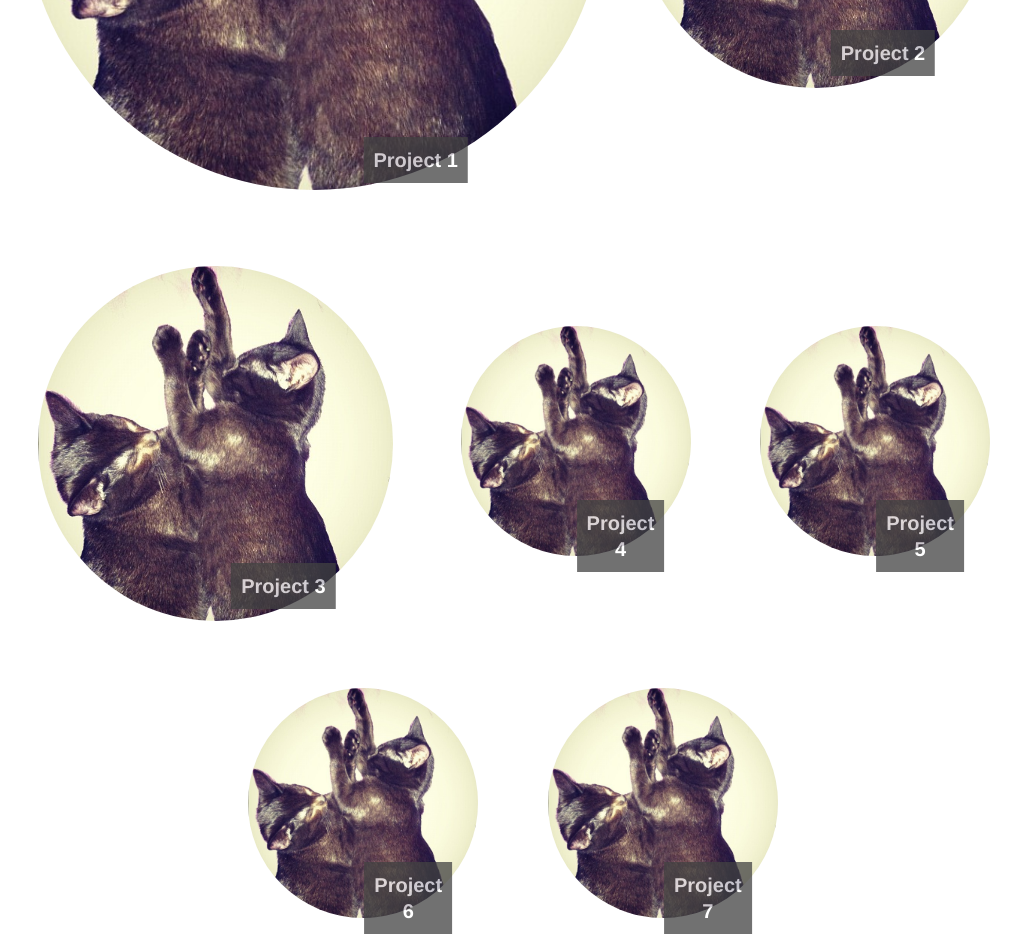
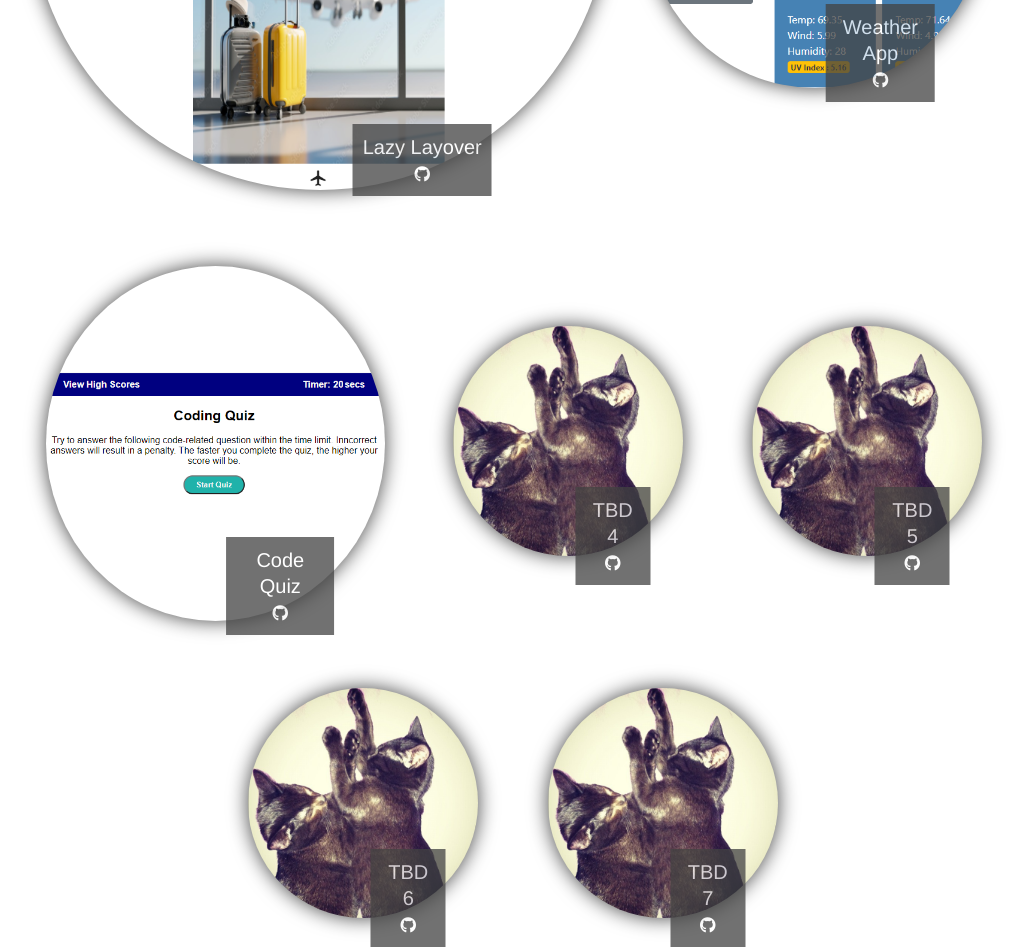
Before and after one commit to cormillionaire/2-Cornelia-Herman-Portfolio, a plain HTML site: page index.html in a window 1280 px wide. Shown: the part 1080-2032 px from the top of the page, without its empty margins (132-1159 px from the left). Drawn offline with Linux system fonts and the light colour scheme.

Commit message:
Added actual links to projects worked on and updated some visual elements based on the look of the project screen shots

```diff
--- a/assets/css/style.css
+++ b/assets/css/style.css
@@ -39,7 +39,7 @@ h2 {
   font-size: 180%;
   }
 
-a {
+#contact a {
   text-decoration: none;
   color: var(--dark);
   font-weight: bold;
@@ -62,9 +62,23 @@ hr {
   margin: 2%;
 }
 
+.gitHubLink {
+  text-decoration: none;
+  color: var(--light);
+  font-weight: bold;
+}
+
+.fa-github:hover {
+  font-size: 25px;
+}
+
 img {
   border-radius: var(--image);
   padding: 10px;
+}
+
+.projectImage {
+  filter: drop-shadow(0px 0px 10px var(--dark));
 }
 
 .contact {
@@ -75,10 +89,16 @@ img {
   font-size: 200%;
 }
 
-a:hover {
+nav a:hover {
   font-style: italic;
   font-size: 110%;
 }
+
+#contact a:hover {
+  font-style: italic;
+  font-size: 110%;
+}
+
 
 .aboutMe {
   display: flex;
@@ -88,8 +108,8 @@ a:hover {
 /* This line makes the text wrap around my profile image so it will look ok as more text is added */
 .content p {
   text-align: justify;
-    text-indent: 5px;
   line-height: 25px;
+  padding: 7px;
 }
 
 /* The float is needed to make the wrap work and the margin is needed to separate from the text */
@@ -108,12 +128,11 @@ a:hover {
   align-content: space-between;
   padding: 10px;
   margin: 10px;
-
 }
 
 .work img:hover {
-  filter: saturate(250%);
   border: solid transparent 10px;
+  filter: saturate(300%) drop-shadow(0px 0px 10px var(--secondary-color));
 }
 
 
@@ -123,7 +142,7 @@ a:hover {
     text-align: center;
   }
 
-  h3 {
+  .projectTitle {
     position: absolute;
     top: 90%;
     left: 70%;
--- a/index.html
+++ b/index.html
@@ -1,11 +1,13 @@
 <!DOCTYPE html>
 <html lang="en">
+
 <head>
   <meta charset="UTF-8" />
   <meta name="viewport" content="width=device-width, initial-scale=1.0" />
   <title>Portfolio: Cornelia</title>
   <link rel="stylesheet" href="./assets/css/reset.css" />
   <link rel="stylesheet" href="./assets/css/style.css" />
+  <script src="https://kit.fontawesome.com/d18a986a26.js" crossorigin="anonymous"></script>
 </head>
 
 <body>
@@ -26,8 +28,13 @@
       <section class="aboutMe">
         <div class="content">
           <img class="profile" src="./assets/images/CorneliaHermanProfile.jpg">
-          <p>I don't know what to say about my self. I enjoy woodworking and creating things in my free time. Career wise: I've bounced between data entry, into project management, then business analyst, and now am a product manager. So far I've enjoyed learning about how we can manipulate the frontend and look forward to continuing to learn more.
-
+          <p>I'm Cornelia Herman and in August 2021, I started my journey into web app development. Personally, I enjoy woodworking and creating things in my free time.
+            It pairs well with my degree in Industrial Design from James Madison University. Career wise: I've bounced between data entry, into
+            project management, then business analyst, and now into product management.
+          </p>
+          <p>
+            So far I've enjoyed learning about
+            how we can manipulate the frontend, getting additional data from different APIs and look forward to continuing to learn more.
           </p>
         </div>
       </section>
@@ -39,52 +46,73 @@
       <h2>Work</h2>
       <section class="work">
         <div class="projectName">
-              <a href="https://www.google.com/" target="blank">
-                <image class="large" src="./assets/images/KittensPlaying.jpg" alt="Project 1">
+          <a href="https://jstndhouk.github.io/Lazy-Layover/" target="blank">
+            <image class="projectImage large" src="./assets/images/lazy-layover-homepage.PNG" alt="Lazy Layover Homepage">
           </a>
-                <h3>Project 1</h3>
+          <div class="projectTitle">
+          <h3>Lazy Layover</h3>
+          <a href="https://github.com/jstndhouk/Lazy-Layover" class="gitHubLink" target="blank"><i class="fab fa-github"></i></a>
+          </div>
         </div>
 
         <div class="projectName medium">
-              <a href="https://www.google.com/" target="blank">
-              <image class="medium" src="./assets/images/KittensPlaying.jpg" alt="Project 2">
+          <a href="https://cormillionaire.github.io/Weather-Dashboard/" target="blank">
+            <image class="projectImage medium" src="./assets/images/weather-api.PNG" alt="Weather App">
           </a>
-                <h3>Project 2</h3>
+          <div class="projectTitle">
+            <h3>Weather App</h3>
+            <a href="https://github.com/cormillionaire/Weather-Dashboard" class="gitHubLink" target="blank"><i class="fab fa-github"></i></a>
+          </div>
         </div>
 
         <div class="projectName medium">
-              <a href="https://www.google.com/" target="blank">
-                <image class="medium" src="./assets/images/KittensPlaying.jpg" alt="Project 3">
-              <h3>Project 3</h3>
+          <a href="https://cormillionaire.github.io/Corny-Code-Quiz/" target="blank">
+            <image class="projectImage medium" src="./assets/images/code-quiz-start.PNG" alt="Code Quiz">
           </a>
+          <div class="projectTitle">
+            <h3>Code Quiz</h3>
+            <a href="https://github.com/cormillionaire/Corny-Code-Quiz" class="gitHubLink" target="blank"><i class="fab fa-github"></i></a>
+          </div>
         </div>
 
         <div class="projectName small">
-              <a href="https://www.google.com/" target="blank">
-                <image class="small" src="./assets/images/KittensPlaying.jpg" alt="Project 4">
+          <a href="" target="blank">
+            <image class="projectImage small" src="./assets/images/KittensPlaying.jpg" alt="Project 4">
           </a>
-                <h3>Project 4</h3>
+          <div class="projectTitle">
+            <h3>TBD 4</h3>
+            <a href="" class="gitHubLink" target="blank"><i class="fab fa-github"></i></a>
+          </div>
         </div>
 
         <div class="projectName small">
-              <a href="https://www.google.com/" target="blank">
-              <image class="small" src="./assets/images/KittensPlaying.jpg" alt="Project 4">
+          <a href="" target="blank">
+            <image class="projectImage small" src="./assets/images/KittensPlaying.jpg" alt="Project 4">
           </a>
-                <h3>Project 5</h3>
+          <div class="projectTitle">
+            <h3>TBD 5</h3>
+            <a href="" class="gitHubLink" target="blank"><i class="fab fa-github"></i></a>
+          </div>
         </div>
 
         <div class="projectName small">
-              <a href="https://www.google.com/" target="blank">
-              <image class="small" src="./assets/images/KittensPlaying.jpg" alt="Project 6">
+          <a href="" target="blank">
+            <image class="projectImage small" src="./assets/images/KittensPlaying.jpg" alt="Project 6">
           </a>
-                <h3>Project 6</h3>
+          <div class="projectTitle">
+            <h3>TBD 6</h3>
+            <a href="" class="gitHubLink" target="blank"><i class="fab fa-github"></i></a>
+          </div>
         </div>
 
         <div class="projectName small">
-              <a href="https://www.google.com/" target="blank"></a>
-              <image class="small" src="./assets/images/KittensPlaying.jpg" alt="Project 7">
+          <a href="" target="blank"></a>
+          <image class="projectImage small" src="./assets/images/KittensPlaying.jpg" alt="Project 7">
             </a>
-                <h3>Project 7</h3>
+            <div class="projectTitle">
+              <h3>TBD 7</h3>
+              <a href="" class="gitHubLink" target="blank"><i class="fab fa-github"></i></a>
+            </div>
         </div>
 
       </section>
@@ -95,7 +123,7 @@
     <section id="contact">
       <h2>Contact</h2>
       <div class="contact">
-            <span class="email">email: <a href="corneliabherman@gmail.com">corneliabherman@gmail.com</a></span>
+        <span class="email">email: <a href="mailto:corneliabherman@gmail.com">corneliabherman@gmail.com</a></span>
         <a href="https://github.com/cormillionaire">Github</a>
         <a href="https://www.linkedin.com/in/cornelia-herman/">LinkedIn</a>
         <a href="./assets/images/CorneliaHermanResume.pdf">resume</a>
@@ -106,7 +134,7 @@
   <footer>
     <p>Created by Cornelia 2021</p>
     <p class="separator">|</p>
-      <p>Updated Aug 2021</p>
+    <p>Updated Oct 2021</p>
   </footer>
 
 </body>
```
Also changed, not shown: assets/images/code-quiz-complete.PNG (added), assets/images/code-quiz-highscore-page.PNG (added), assets/images/code-quiz-question.PNG (added), assets/images/code-quiz-start.PNG (added), assets/images/code-quiz-times-up.PNG (added), assets/images/lazy-layover-homepage.PNG (added), assets/images/lazy-layover-results.PNG (added), assets/images/weather-api.PNG (added), assets/js/script.js (added), 1 other file. Lines whose indentation alone changed are shown as unchanged.
